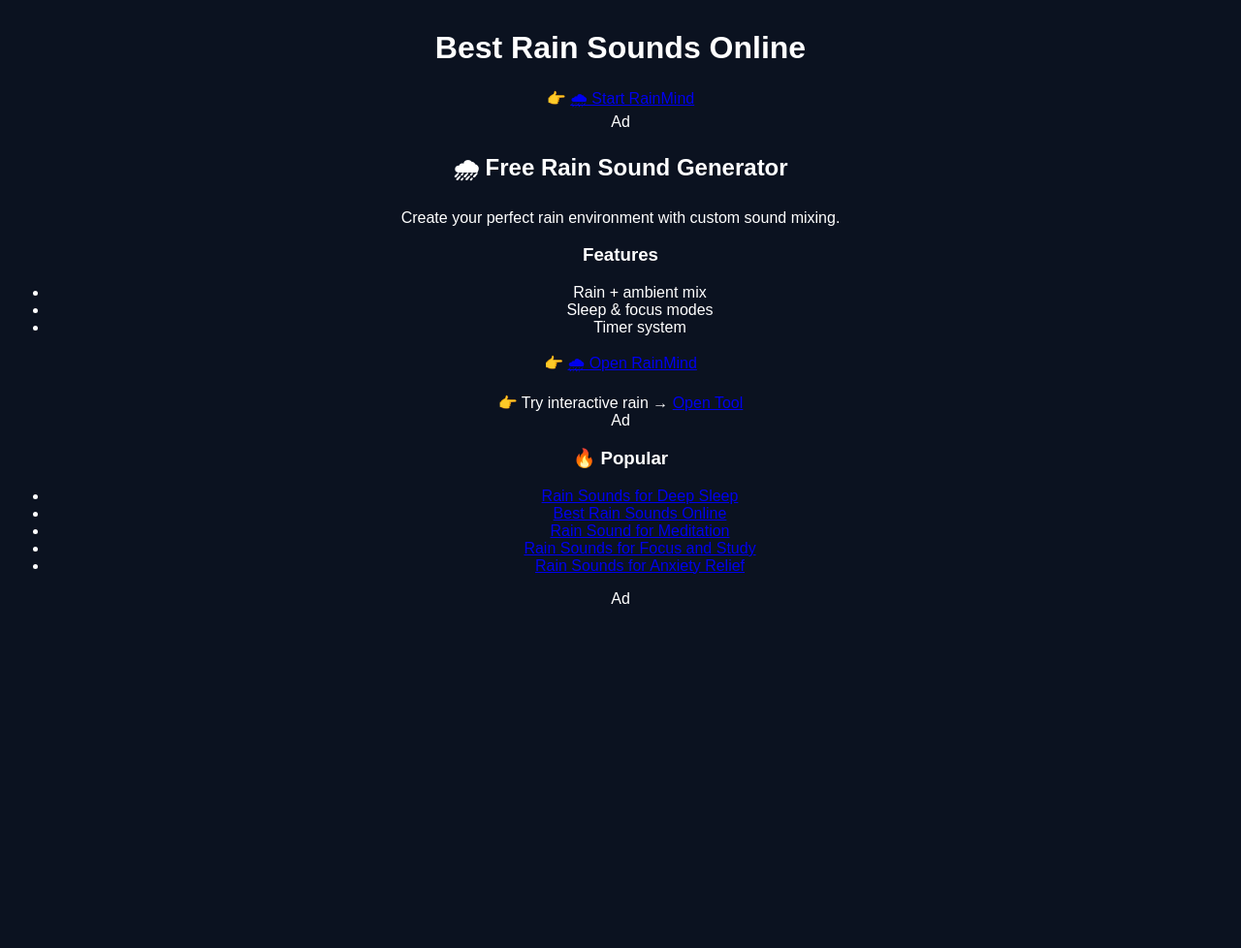
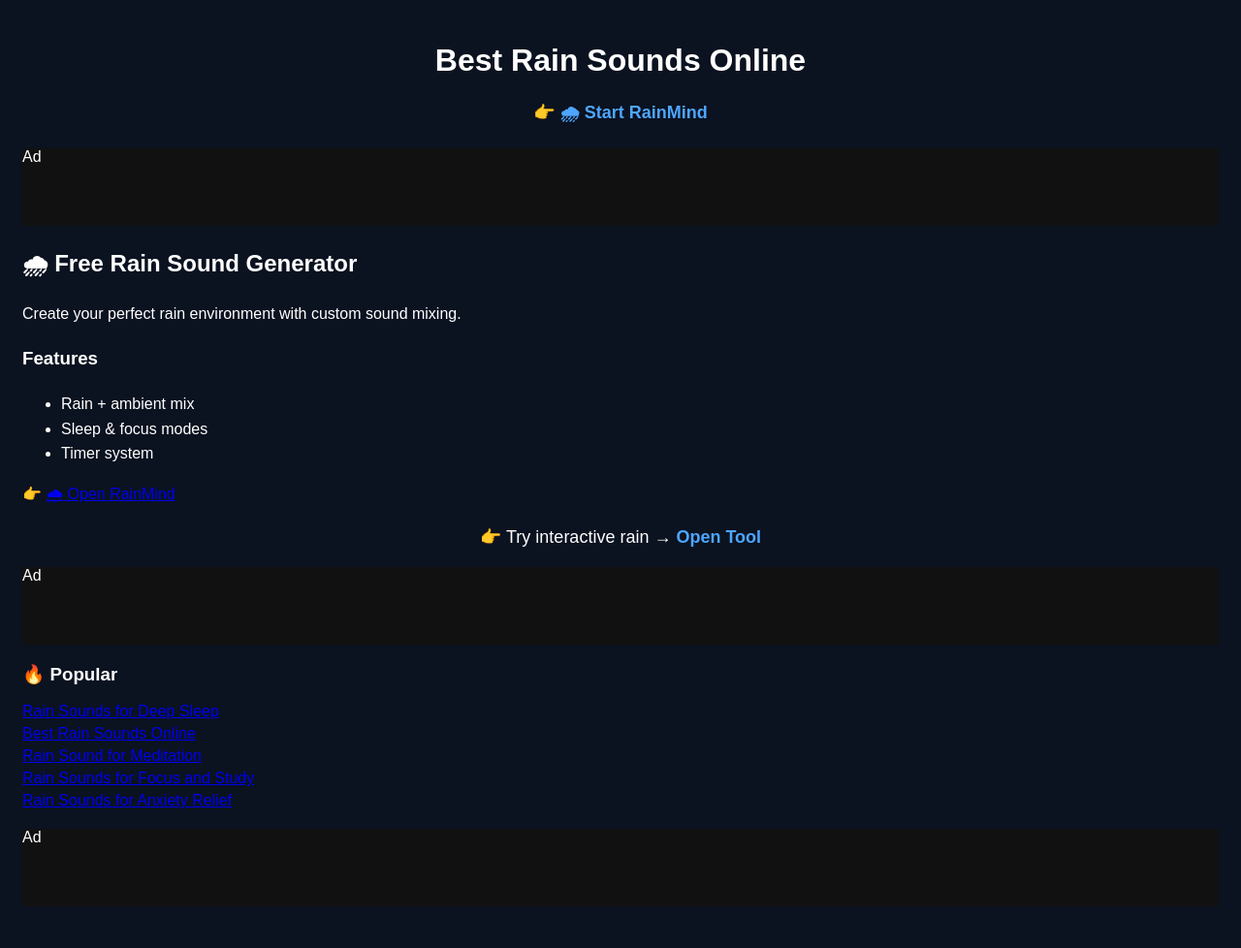
Before and after one commit to choijangwook/RainMind, a Jekyll site: the page built from _posts/2026-05-03-rain.md, in a window 1280 px wide. Shown: the whole page at 97% size. Built offline with Jekyll 4.4.1, drawn with Linux system fonts in a browser that asks for light colours; before the commit the page ends 900 px from its top, so only the background shows below that.

Commit message:
Update style.css

```diff
--- a/assets/style.css
+++ b/assets/style.css
@@ -1,36 +1,41 @@
 body {
-  margin:0;
-  padding:10px;
   background:#0b1220;
   color:white;
-  text-align:center;
   font-family:sans-serif;
+  padding:15px;
 }
 
-.section {
-  margin:15px 0;
+h1 {
+  text-align:center;
 }
 
-button {
-  width:100%;
-  padding:14px;
-  margin:5px 0;
-  border-radius:10px;
-  border:none;
-  background:#1f2937;
-  color:white;
+.cta {
+  margin:20px 0;
+  text-align:center;
+  font-size:18px;
 }
 
-.btn-group button.active {
-  background:#2563eb;
+.cta a {
+  color:#4da6ff;
+  text-decoration:none;
+  font-weight:bold;
 }
 
-.row {
-  display:flex;
-  flex-direction:column;
-  margin:8px 0;
+.ad {
+  margin:20px 0;
+  height:80px;
+  background:#111;
 }
 
-input[type="range"] {
-  width:100%;
+.content {
+  line-height:1.6;
 }
+
+.related ul {
+  padding:0;
+}
+
+.related li {
+  list-style:none;
+  margin:5px 0;
+}
```
